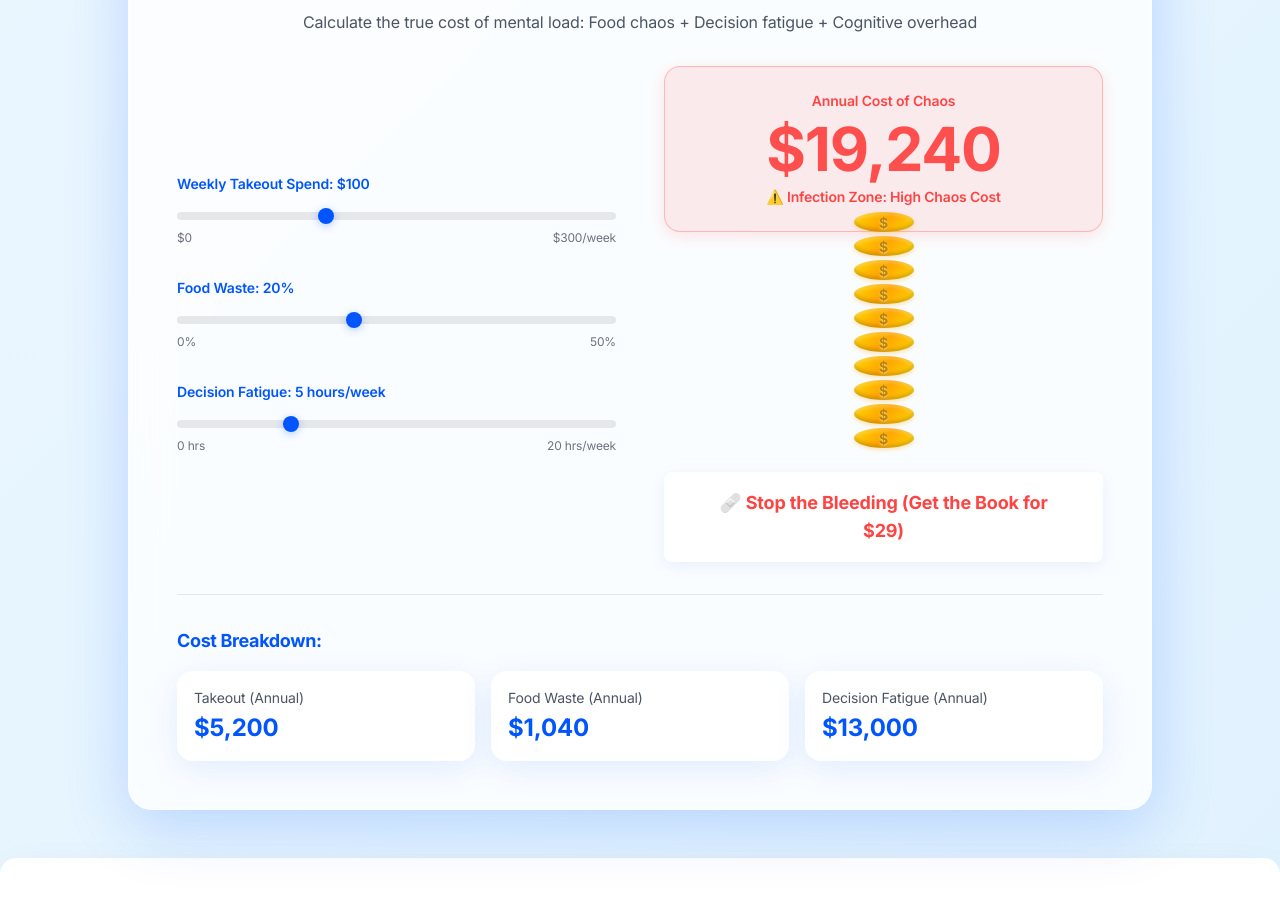
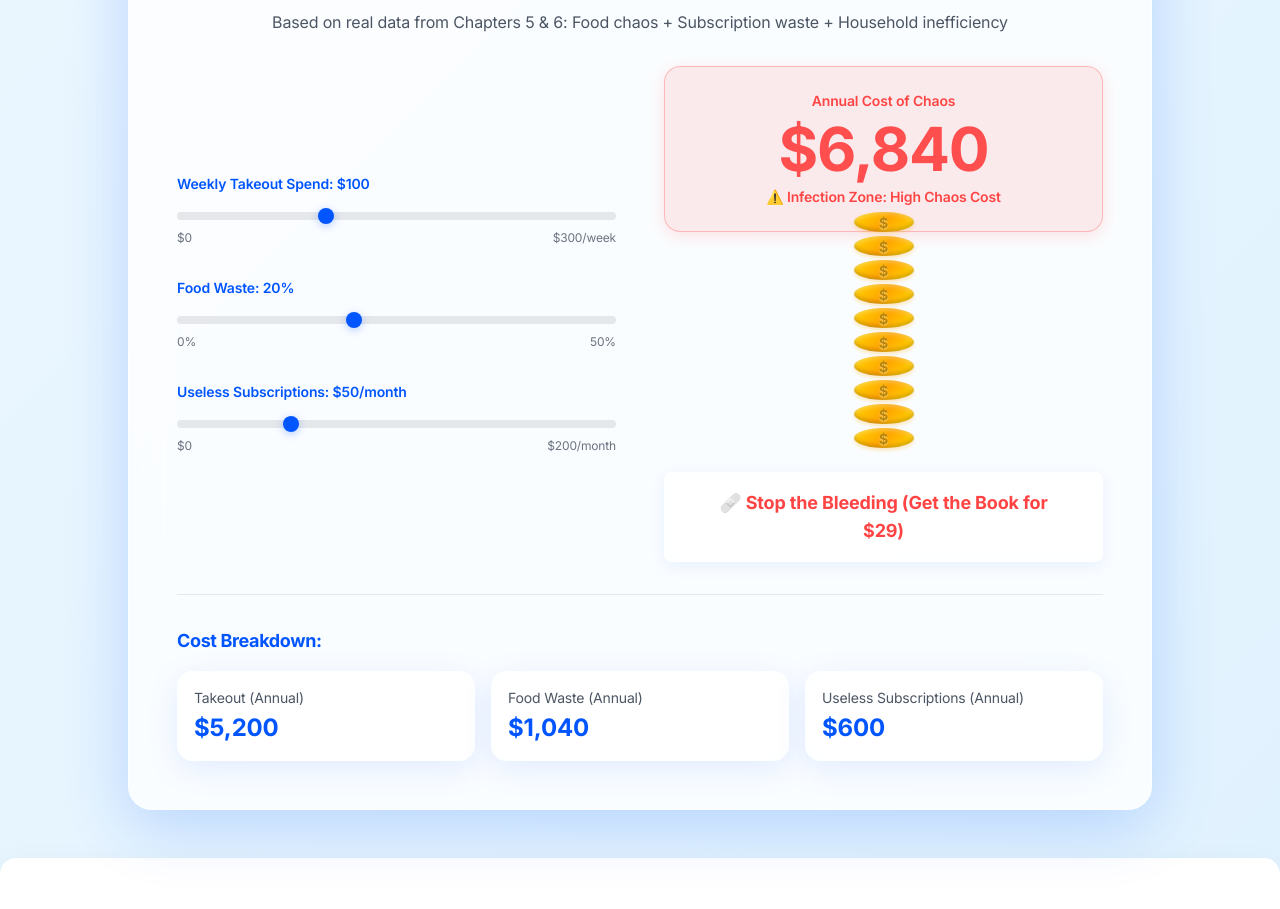
Before and after one commit to agenticaihome/ebook-frontend, a React (Create React App) app: page /#/ in a window 1280 px wide. Shown: the part 1421-2330 px from the top of the page. Built offline with nearby package versions, Linux system fonts and the light colour scheme.

Commit message:
Feature: Replace decision fatigue with useless subscriptions in Chaos Calculator

```diff
--- a/src/components/ChaosCalculator.jsx
+++ b/src/components/ChaosCalculator.jsx
@@ -4,13 +4,13 @@ import { motion } from 'framer-motion';
 const ChaosCalculator = () => {
     const [weeklyTakeout, setWeeklyTakeout] = useState(100);
     const [foodWaste, setFoodWaste] = useState(20);
-    const [decisionFatigueHours, setDecisionFatigueHours] = useState(5);
+    const [uselessSubscriptions, setUselessSubscriptions] = useState(50);
 
     // Calculate annual cost
     const annualCost = Math.round(
         (weeklyTakeout * 52) + // Weekly takeout annualized
         ((weeklyTakeout * 52) * (foodWaste / 100)) + // Food waste
-        (decisionFatigueHours * 52 * 50) // Decision fatigue: hours/week × 52 weeks × $50/hour
+        (uselessSubscriptions * 12) // Useless subscriptions annualized
     );
 
     // Determine if we're in "infection zone"
@@ -27,7 +27,7 @@ const ChaosCalculator = () => {
                     💸 Calculate Your Annual Cost of Chaos
                 </h2>
                 <p className="text-gray-600 medical-body">
-                    Calculate the true cost of mental load: Food chaos + Decision fatigue + Cognitive overhead
+                    Based on real data from Chapters 5 & 6: Food chaos + Subscription waste + Household inefficiency
                 </p>
             </div>
 
@@ -74,23 +74,23 @@ const ChaosCalculator = () => {
                         </div>
                     </div>
 
-                    {/* Slider 3: Decision Fatigue Hours */}
+                    {/* Slider 3: Useless Subscriptions */}
                     <div>
                         <label className="block text-sm font-semibold mb-2 medical-body" style={{ color: '#0055FF' }}>
-                            Decision Fatigue: {decisionFatigueHours} hours/week
+                            Useless Subscriptions: ${uselessSubscriptions}/month
                         </label>
                         <input
                             type="range"
                             min="0"
-                            max="20"
-                            step="1"
-                            value={decisionFatigueHours}
-                            onChange={(e) => setDecisionFatigueHours(Number(e.target.value))}
+                            max="200"
+                            step="10"
+                            value={uselessSubscriptions}
+                            onChange={(e) => setUselessSubscriptions(Number(e.target.value))}
                             className="w-full h-2 bg-gray-200 rounded-lg appearance-none cursor-pointer slider-clinical"
                         />
                         <div className="flex justify-between text-xs text-gray-500 mt-1">
-                            <span>0 hrs</span>
-                            <span>20 hrs/week</span>
+                            <span>$0</span>
+                            <span>$200/month</span>
                         </div>
                     </div>
                 </div>
@@ -192,9 +192,9 @@ const ChaosCalculator = () => {
                         </p>
                     </div>
                     <div className="glass-card p-4">
-                        <p className="text-gray-600 mb-1">Decision Fatigue (Annual)</p>
+                        <p className="text-gray-600 mb-1">Useless Subscriptions (Annual)</p>
                         <p className="text-2xl font-bold" style={{ color: '#0055FF' }}>
-                            ${(decisionFatigueHours * 52 * 50).toLocaleString()}
+                            ${(uselessSubscriptions * 12).toLocaleString()}
                         </p>
                     </div>
                 </div>
```
